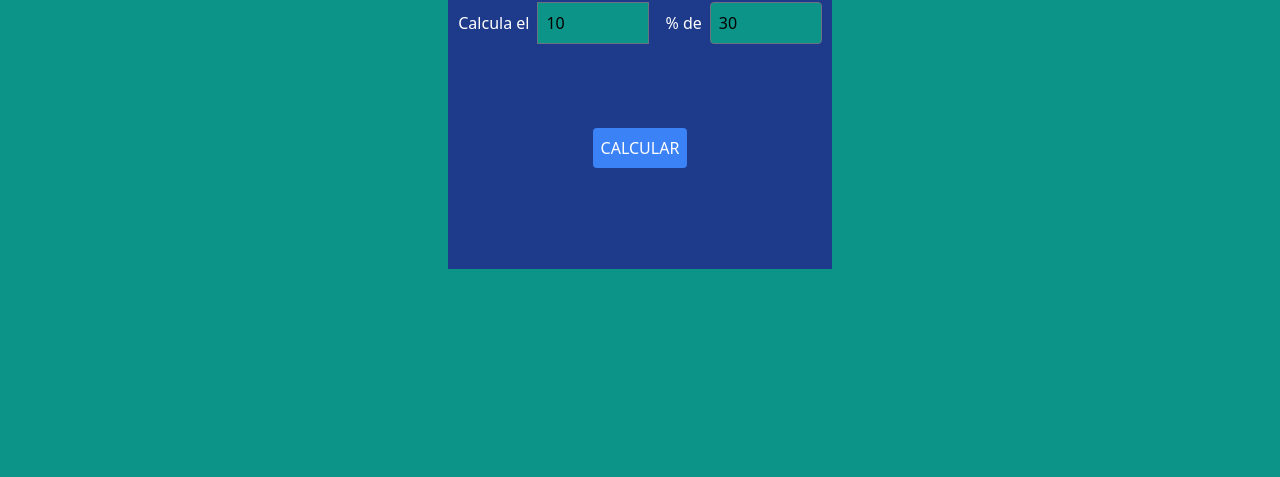
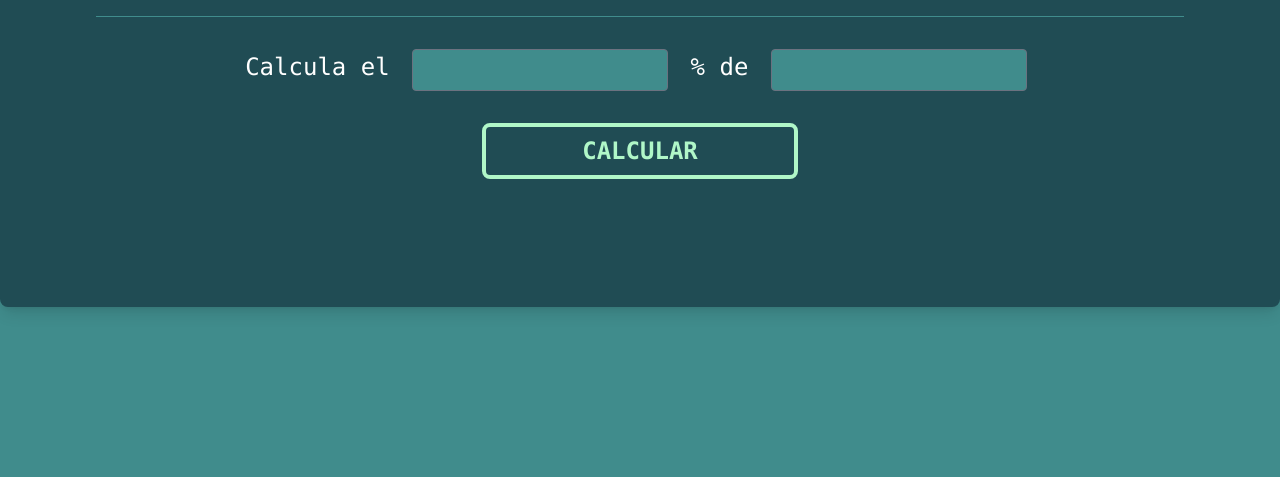
Before and after one commit to NAISHA0608/RetoJavaScript, a website: page public/index.html in a window 1280 px wide. Shown: the part 323-800 px from the top of the page. Drawn offline with Linux system fonts and the light colour scheme.

Commit message:
CAMBIE EL MODELO

```diff
--- a/public/index.html
+++ b/public/index.html
@@ -3,37 +3,26 @@
 <head>
     <meta charset="UTF-8">
     <meta name="viewport" content="width=device-width, initial-scale=1.0">
-    <title>Calculadora de porcentaje</title>
+    <title>Calculadora de Porcentaje</title>
     <link rel="stylesheet" href="../public/css/tailwind.css">
 </head>
-<body class="bg-teal-600 font-sans">
-  <div class="flex justify-center items-center min-h-screen">
-    <div class="bg-blue-900  w-96 h-96 flex flex-col justify-between">
-        <h1 class="text-2xl font-bold text-center text-teal-600">Calculadora de porcentaje</h1>
-
-        <!-- Usamos flex para poner los divs uno al lado del otro -->
-        <div class="flex space-x-4 justify-center">
-            <div class="flex items-center space-x-2">
-                <label for="percentage" class="text-white">Calcula el</label>
-                <input type="number" id="percentage" min="0" max="100" value="10" class="w-28 p-2 bg-teal-600">
-            </div>
-
-            <div class="flex items-center space-x-2">
-                <label for="number" class="text-white">% de</label>
-                <input type="number" id="number" value="30" class="w-28 p-2 border rounded bg-teal-600">
-            </div>
+<body class="bg-[#408c8c] flex items-center justify-center min-h-screen font-mono text-green-300">
+    <div class="bg-[#204c54] p-24 rounded-lg shadow-lg text-center w-full max-w-7xl">
+        <h2 class="text-4xl font-bold mb-8">Calculadora de porcentaje</h2>
+        <hr class="border-[#408c8c] w-full mb-8"> <!-- Aquí se modificó el tamaño de la línea -->
+        <div class="text-center text-white text-2xl mb-8">
+            <label class="text-white">Calcula el</label>
+            <input type="number" id="percentage" class="bg-[#408c8c] text-white rounded px-4 py-2 mx-2 w-64" value="">
+            <label class="text-white">% de</label>
+            <input type="number" id="total" class="bg-[#408c8c] text-white rounded px-4 py-2 mx-2 w-64" value="">
         </div>
-
-        <!-- Contenedor para centrar el botón -->
-        <div class="flex justify-center">
-            <button onclick="calculate()" class="bg-blue-500 text-white p-2 rounded">CALCULAR</button>
+        <div>
+            <button onclick="calcularPorcentaje()" class="bg-[#204c54] text-[#b0f7c8] border-4 border-[#b0f7c8] rounded-lg px-24 py-2 text-2xl font-bold hover:bg-[#408c8c] hover:text-[#204c54] transition">CALCULAR</button>
         </div>
-
-        <div class="mt-4 text-center">
-            <span id="result" class="text-lg font-bold"></span>
+        <div class="mt-8">
+            <span id="resultado" class="text-5xl font-bold text-[#b0f7c8]"></span>
         </div>
     </div>
-  </div>
-  <script src="./js/main.js"></script>
+    <script src="./js/main.js"></script>
 </body>
 </html>
--- a/public/js/main.js
+++ b/public/js/main.js
@@ -1,8 +1,6 @@
-function calculate() {
-  const percentage = parseFloat(document.getElementById('percentage').value);
-  const number = parseFloat(document.getElementById('number').value);
-
-  const result = (percentage / 100) * number;
-
-  document.getElementById('result').innerHTML = `Resultado: ${result}`;
+function calcularPorcentaje() {
+  const percentage = document.getElementById('percentage').value;
+  const total = document.getElementById('total').value;
+  const resultado = (percentage / 100) * total;
+  document.getElementById('resultado').innerText = `Resultado: ${resultado}`;
 }
```
Also changed, not shown: public/css/tailwind.css.
